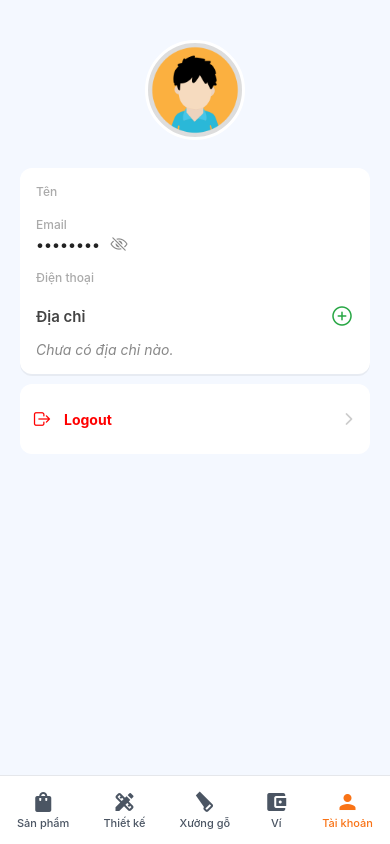
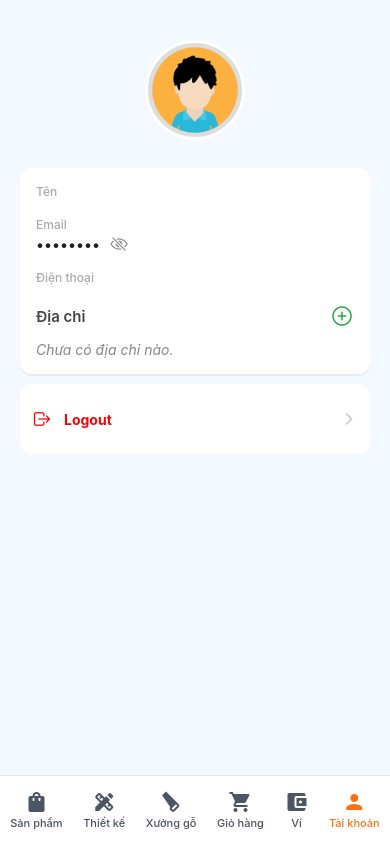
Before and after one commit to leanguyen2619/SP25SE026_GSP48_WDCRBP_Mobile, a React Native app: screen /Profile in a window 390 px wide. Built offline with nearby package versions, Linux system fonts and the light colour scheme.

Commit message:
fix vnpay chorme

```diff
--- a/src/components/common/footer/footer.js
+++ b/src/components/common/footer/footer.js
@@ -29,6 +29,12 @@ const Footer = ({ navigation }) => {
         label="Xưởng gỗ"
         onPress={() => navigation.navigate('Woodworker')}
         color={getColor('Woodworker')}
+      />
+      <TouchableFooterItem
+        icon="shopping-cart"
+        label="Giỏ hàng"
+        onPress={() => navigation.navigate('Cart')}
+        color={getColor('Cart')}
       />
       <TouchableFooterItem
         icon="account-balance-wallet"
--- a/src/navigation/AppNavigator.js
+++ b/src/navigation/AppNavigator.js
@@ -20,6 +20,7 @@ import ProductScreen from '../screens/Customer/ProductScreen';
 import DesignIdeaDetailScreen from '../screens/Customer/DesignIdeaDetailScreen';
 import WalletCusScreen from '../screens/Customer/WalletCusScreen';
 import PaymentSuccessScreen from '../screens/Payment/PaymentSuccessScreen';
+import cartScreen from '../screens/Customer/CartScreen';
 import { colors } from '../theme/colors';
 import { useAuth } from '../context/AuthContext';
 
```
